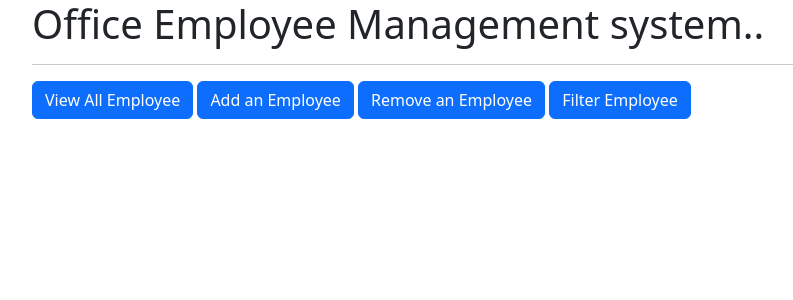
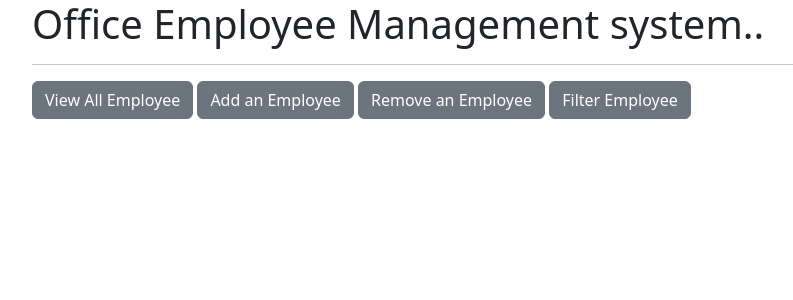
Before and after one commit to mohamedfarhan-m/employee_management_system, a Django app: page / in a window 1280 px wide. Shown: the top 300 px of the page, without its empty margins (50-843 px from the left). Run offline with Django 5.2, Linux system fonts and the light colour scheme.

```diff
--- a/emp_app/templates/index.html
+++ b/emp_app/templates/index.html
@@ -16,10 +16,10 @@
 <div class="container">
     <h1>Office Employee Management system..</h1>
     <hr>
-    <a class="btn btn-primary" href="/all_emp" role="button">View All Employee</a>
-    <a class="btn btn-primary" href="/add_emp" role="button">Add an Employee</a>
-    <a class="btn btn-primary" href="/remove_emp" role="button">Remove an Employee</a>
-    <a class="btn btn-primary" href="/filter_emp" role="button">Filter Employee</a>
+    <a class="btn btn-secondary" href="/all_emp" role="button">View All Employee</a>
+    <a class="btn btn-secondary" href="/add_emp" role="button">Add an Employee</a>
+    <a class="btn btn-secondary" href="/remove_emp" role="button">Remove an Employee</a>
+    <a class="btn btn-secondary" href="/filter_emp" role="button">Filter Employee</a>
 
 
 </div>
```
